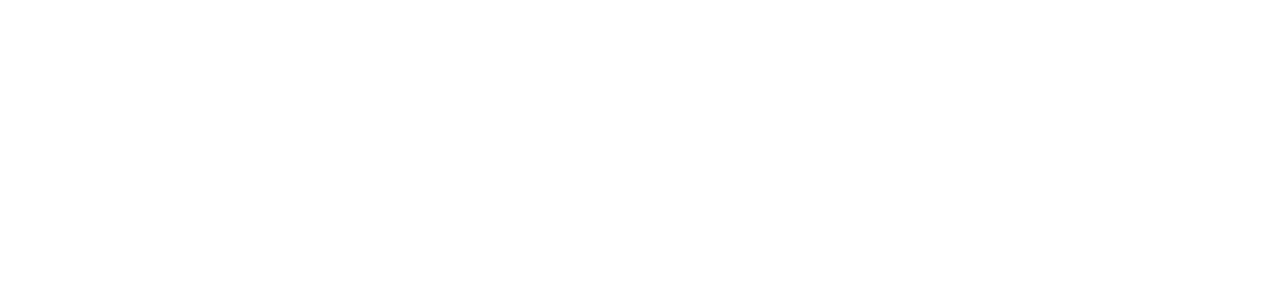
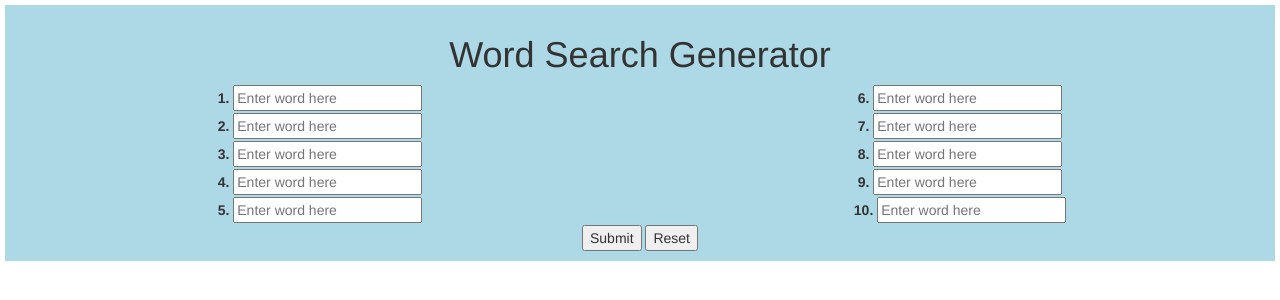
Before and after one commit to mwturner611/Word_Search_Gen_G2, a website: page src/index.html in a window 1280 px wide. Drawn offline with nearby package versions, Linux system fonts and the light colour scheme.

Commit message:
the form first iteration

```diff
--- a/package.json
+++ b/package.json
@@ -4,7 +4,8 @@
   "description": "A word search generator app with JQUERY, BOOTSTRAP and Ajax",
   "main": "index.js",
   "scripts": {
-    "test": "echo \"Error: no test specified\" && exit 1"
+    "test": "echo \"Error: no test specified\" && exit 1",
+    "start": "sass ./sass/index.scss ./css/style.css --watch"
   },
   "repository": {
     "type": "git",
--- /dev/null
+++ b/sass/_default.scss
@@ -0,0 +1,7 @@
+html,
+body,
+ul,
+li{
+    margin:0;
+    padding:0;
+}
--- /dev/null
+++ b/sass/index.scss
@@ -0,0 +1,92 @@
+// bring in a partial to use
+// @import 'default';
+
+// create variables
+$primary-margin: 5px;
+$primary-padding: 10px;
+$primary-text-align: center;
+
+// use variables
+// body{
+//     background-color: $primary-color;
+//     font-family: $primary-font;
+// }
+
+.container-flex{
+    background-color: lightblue;
+    margin: $primary-margin;
+    padding: $primary-padding;
+    text-align: $primary-text-align;
+}
+// nesting
+// .container{
+//     width: 100%;
+//     height: 100%;
+//     nav{
+//         ul{
+//             li{
+//                 &:nth-child(1){
+//                     font-size: 1em;
+//                 }
+//                 &:nth-child(2){
+//                     font-size: 2em;
+//                 }
+
+//             }
+//         }
+//         a{
+//             text-decoration: none;
+//         }
+//     }
+// };
+
+
+// mixin magic
+// @mixin transform_Me($prop1,$prop2){
+//     widows: $prop1;
+//     height: $prop2;
+//     background-color: yellow;
+// }
+
+// call the mixin with @include
+// .transform{
+//     @include transform_Me(400px,500px)
+// }
+
+// extend setup
+// %extend-border{
+//     border: 1px solid #ccc;
+//     padding: 10px;
+//     color: #333;
+// }
+
+// use the extend-border properties on .border class
+// .border{
+//     @extend %extend-border;
+// }
+
+// pseudo selector - how to use things like hover.  hover is for a tag
+// .element{
+//     a{
+//         text-decoration: none;
+//         color: black;
+//         &:hover{
+//             color:white;
+//         }
+//     }
+// }
+
+// can multiply, add or subtract.  Only use unit in first #
+// .example{
+//     font-size:2px+2;
+
+//     width:20% * 5;
+
+//     height: (24px/4)
+// }
+
+// p {
+//     &:before{
+//         content:"I am a string" +" "+ quote;
+//     }
+// }
--- a/src/index.html
+++ b/src/index.html
@@ -1,11 +1,85 @@
-<!DOCTYPE html>
+<!doctype html>
 <html lang="en">
-<head>
-    <meta charset="UTF-8">
-    <meta name="viewport" content="width=device-width, initial-scale=1.0">
-    <title>Word Search Generator</title>
-</head>
-<body>
+  <head>
+    <meta charset="utf-8">
+    <meta http-equiv="X-UA-Compatible" content="IE=edge">
+    <meta name="viewport" content="width=device-width, initial-scale=1">
 
-</body>
+    <title>Word Search</title>
+
+    <!-- Bootstrap -->
+    <link rel="stylesheet" href="https://stackpath.bootstrapcdn.com/bootstrap/3.4.1/css/bootstrap.min.css" integrity="sha384-HSMxcRTRxnN+Bdg0JdbxYKrThecOKuH5zCYotlSAcp1+c8xmyTe9GYg1l9a69psu" crossorigin="anonymous">
+
+    <!-- my css file -->
+    <link rel="stylesheet" href="../css/style.css">
+  </head>
+  <body>
+      <div class="container-flex">
+
+        <div class="row">
+            <div class="col-lg-12">
+                <h1>Word Search Generator</h1>
+            </div>
+        </div>
+
+        <div class="row">
+            <form class="form-group">
+                <!-- <div style="background-color:red;" class="col-sm-2"></div> -->
+                <div class="col-md-6">
+
+                    <label>1.</label>
+                    <input type="text" class="inputs" id="word1" name="word1" placeholder="Enter word here"><br>
+
+                    <label>2.</label>
+                    <input type="text" class="inputs" id="word2" name="word2" placeholder="Enter word here"><br>
+
+                    <label>3.</label>
+                    <input type="text" class="inputs" id="word3" name="word3" placeholder="Enter word here"><br>
+
+                    <label>4.</label>
+                    <input type="text" class="inputs" id="word4" name="word4" placeholder="Enter word here"><br>
+
+                    <label>5.</label>
+                    <input type="text" class="inputs" id="word5" name="word5" placeholder="Enter word here">
+                </div>
+                <div class="col-md-6">
+                    <label>6.</label>
+                    <input type="text" class="inputs" id="word6" name="word6" placeholder="Enter word here"><br>
+
+                    <label>7.</label>
+                    <input type="text" class="inputs" id="word7" name="word7" placeholder="Enter word here"><br>
+
+                    <label>8.</label>
+                    <input type="text" class="inputs" id="word8" name="word8" placeholder="Enter word here"><br>
+
+                    <label>9.</label>
+                    <input type="text" class="inputs" id="word9" name="word9" placeholder="Enter word here"><br>
+
+                    <label>10.</label>
+                    <input type="text" class="inputs" id="word10" name="word10" placeholder="Enter word here">
+                </div>
+                <!-- <div style="background-color:red;" class="col-sm-2"></div> -->
+
+            </form>
+        </div>
+
+        <div class="row">
+            <div class="col-lg-12">
+
+                <button id="submit" type="button">Submit</button>
+
+                <button id="reset" type="button">Reset</button>
+
+            </div>
+        </div>
+
+
+
+      </div>
+
+    <!-- jQuery (necessary for Bootstrap's JavaScript plugins) -->
+    <script src="https://code.jquery.com/jquery-1.12.4.min.js" integrity="sha384-nvAa0+6Qg9clwYCGGPpDQLVpLNn0fRaROjHqs13t4Ggj3Ez50XnGQqc/r8MhnRDZ" crossorigin="anonymous"></script>
+    <!-- Include all compiled plugins (below), or include individual files as needed -->
+    <script src="https://stackpath.bootstrapcdn.com/bootstrap/3.4.1/js/bootstrap.min.js" integrity="sha384-aJ21OjlMXNL5UyIl/XNwTMqvzeRMZH2w8c5cRVpzpU8Y5bApTppSuUkhZXN0VxHd" crossorigin="anonymous"></script>
+  </body>
 </html>
```
Also changed, not shown: css/style.css (added), scripts/grid.js (added), scripts/index.js (added), 1 other file.
